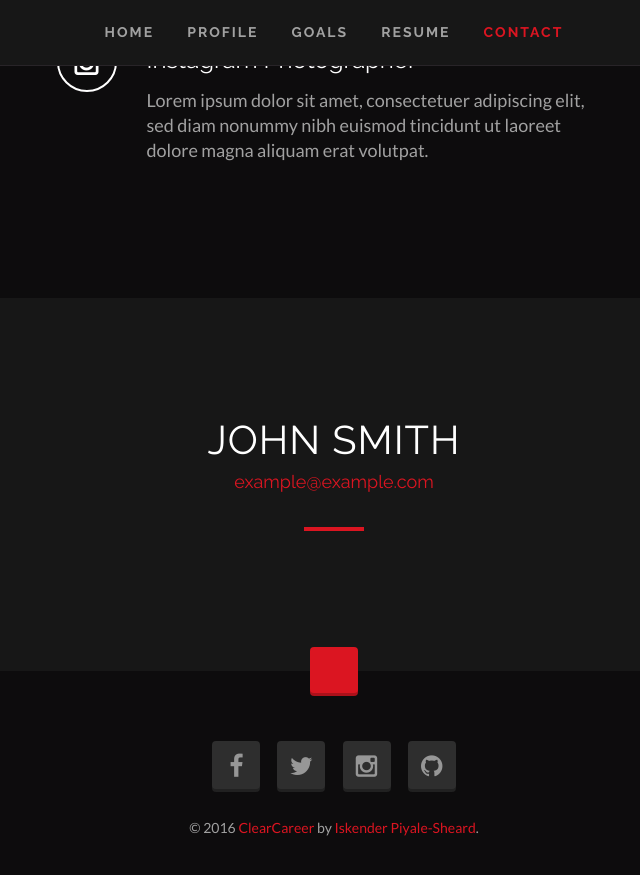
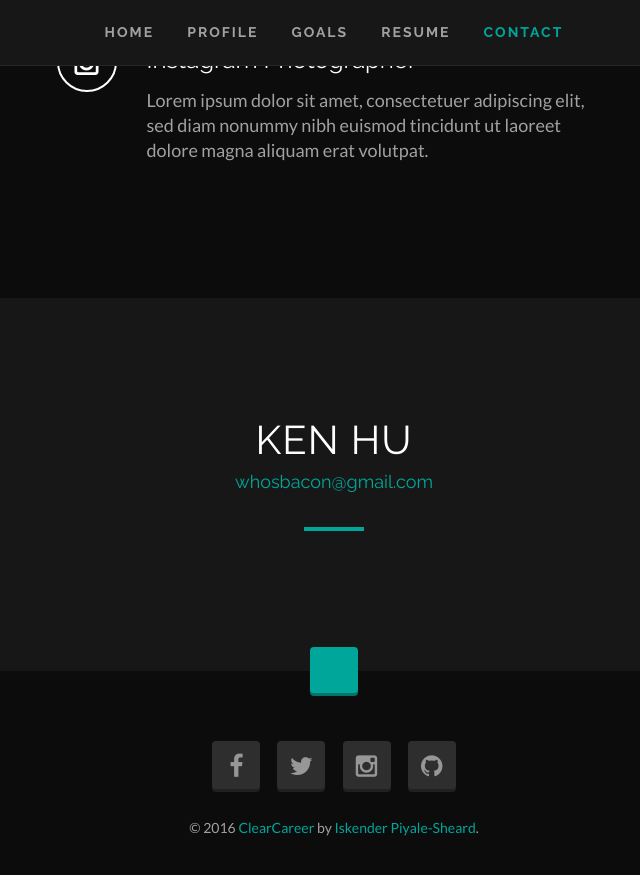
Before and after one commit to clearcareer/KenHu, a Jekyll site: the page built from index.html, in a window 1280 px wide and 900 px high, scrolled down 4682 px. Shown: the top 875 px of the window, without its empty margins (306-946 px from the left). Built offline with Jekyll 4.4.1, drawn with Linux system fonts in a browser that asks for light colours; some web fonts are replaced.

Commit message:
Updated '/index.html' via CloudCannon

```diff
--- a/index.html
+++ b/index.html
@@ -1,11 +1,11 @@
 ---
 layout: default
-page_template_color: red
-navbar_brand: John
-full_name: John Smith
-email: example@example.com
-profilepic_path: /assets/images/profilepic.jpg
-background_image_path: /assets/images/astronaut.jpg
+page_template_color: green
+navbar_brand: Ken
+full_name: Ken Hu
+email: whosbacon@gmail.com
+profilepic_path: /assets/images/formal2.jpg
+background_image_path: /assets/images/background.jpg
 upload_resume_path: ''
 occupations:
   - title: "I'm an Astronaut"
@@ -26,23 +26,23 @@
     years: 2012-2014
     degree: Bachelor of Arts
     institution: University of Mars
-      description: Lorem ipsum dolor sit amet, consectetuer adipiscing elit.
+    description: 'Lorem ipsum dolor sit amet, consectetuer adipiscing elit.'
   - number: 2
     years: 2042-2022
     degree: Master of Arts
     institution: University of Neptune
-      description: Lorem ipsum dolor sit amet, consectetuer adipiscing elit.
+    description: 'Lorem ipsum dolor sit amet, consectetuer adipiscing elit.'
 work_experience:
   - number: 1
     years: 2012-2014
     position: Senior Designer
     company: Company A
-      description: Lorem ipsum dolor sit amet, consectetuer adipiscing elit.
+    description: 'Lorem ipsum dolor sit amet, consectetuer adipiscing elit.'
   - number: 2
     years: 2014-2016
     position: Engineer
     company: Company B
-      description: Lorem ipsum dolor sit amet, consectetuer adipiscing elit.
+    description: 'Lorem ipsum dolor sit amet, consectetuer adipiscing elit.'
 skills:
   - name: Javascript
     level: 20
@@ -52,7 +52,6 @@
     level: 65
   - name: Graphic Design
     level: 90
-
 achievements:
   - name: Expertise Award
     description: 'Lorem ipsum dolor sit amet, consectetuer adipiscing elit, sed diam nonummy nibh euismod tincidunt ut laoreet dolore magna aliquam erat volutpat.'
@@ -68,16 +67,16 @@
     icon: instagram
 social_icons:
   - name: Facebook
-      link: #
+    link: ''
     icon: facebook
   - name: Twitter
-      link: #
+    link: ''
     icon: twitter
   - name: Instagram
-      link: #
+    link: ''
     icon: instagram
   - name: Github
-      link: #
+    link: ''
     icon: github
 ---
 
@@ -174,7 +173,7 @@
                     <!-- PROFILE PICTURE START -->
                     <div class="col-md-4 hidden-xs hidden-sm match-height pp-wrapper">
                         <div class="profile-picture style-two">
-                            <img src="{{ page.profilepic_path }}" alt="profile picture" class="img-responsive"/>
+                            <img src="{{ page.profilepic_path }}" alt="profile picture" class="img-responsive" />
 
                             <h4 class="title editable">Graphic Designer</h4>
                         </div>
@@ -280,8 +279,8 @@
                                 <p class="text-center">
                                     <i class="fa fa-{{ goal.icon }} fa-3x colored-text"></i>
 
-                                    <h4 class="text-center">{{ goal.name }}</h4>
-                                </p>
+                                    </p><h4 class="text-center">{{ goal.name }}</h4>
+                                <p></p>
 
                                 <p>
                                     {{ goal.description }}
```
Lines whose indentation alone changed are shown as unchanged.
